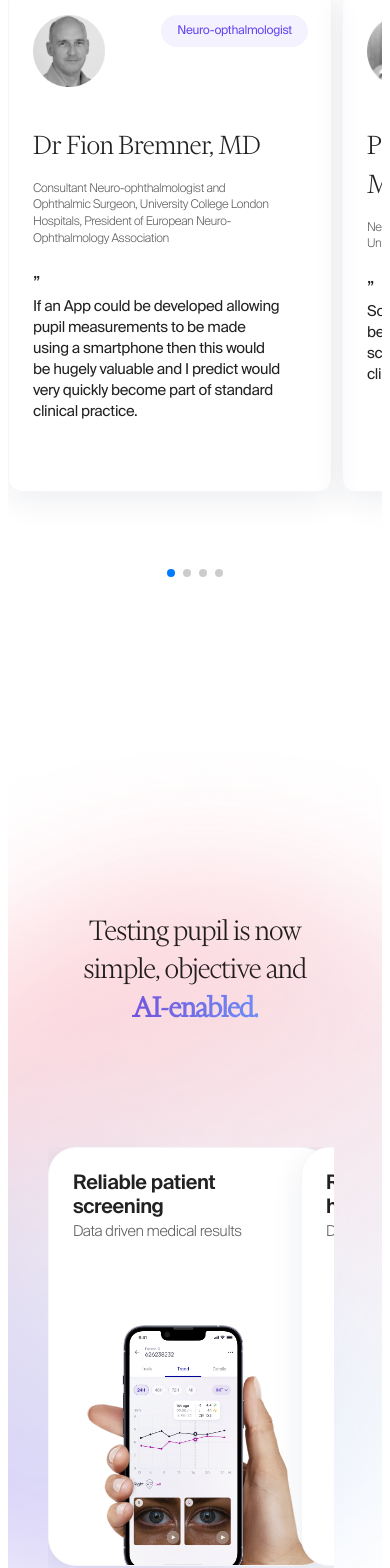
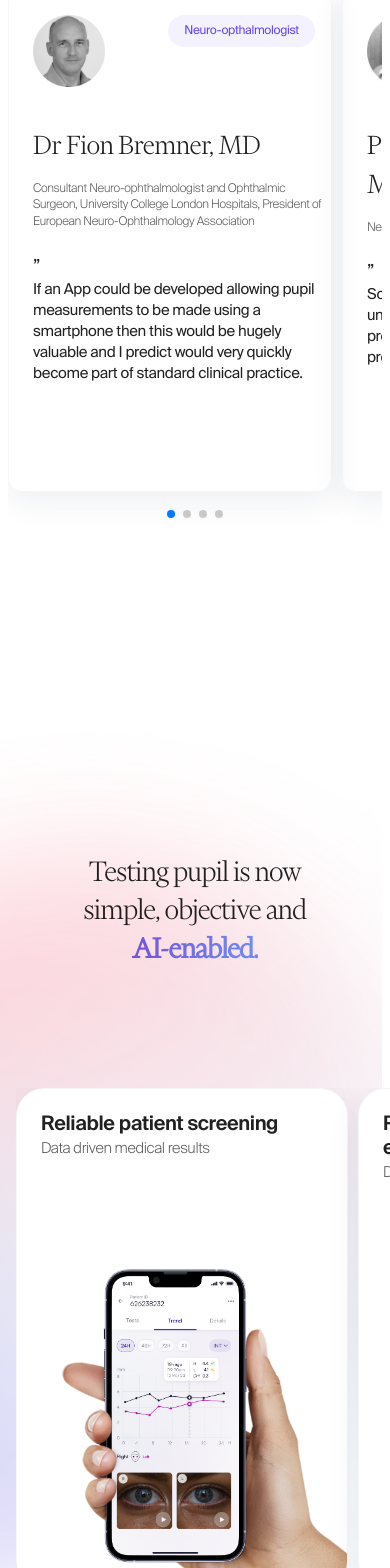
Before and after one commit to EniuK/solvemedTest, a Next.js app: page / in a window 390 px wide. Shown: the part 6680-8248 px from the top of the page. Built offline with nearby package versions, Linux system fonts and the light colour scheme.

Commit message:
hotfix second carousel

```diff
--- a/src/components/HomeCarousels/AppCards.tsx
+++ b/src/components/HomeCarousels/AppCards.tsx
@@ -47,7 +47,7 @@ const AppCards = () => {
   ];
 
   return (
-    <Box display={"flex"} justifyContent={"center"} alignItems={"center"} ml={istabletView ? -1 : -10} pl={istabletView ? 0 : 10} mt={15}>
+    <Box display={"flex"} width={"100vw"} justifyContent={"center"} alignItems={"center"} ml={istabletView ? -5 : -10} pl={istabletView ? 0 : 5} mt={15}>
       <Swiper
         slidesPerView={istabletView ? 1.17 : isMobileView ? 2 : 3.2}
         spaceBetween={10}
@@ -61,10 +61,8 @@ const AppCards = () => {
           return (
             <SwiperSlide key={idx}>
               <Box
-                width={istabletView ? "280px" : "350px"}
-                minWidth={"280px"}
-                maxHeight={istabletView ? "417px" : "523px"}
                 overflow={"hidden"}
+                maxWidth={"356px"}
                 key={idx}
                 mb={10}
                 bgcolor={"rgba(255, 255, 255, 1)"}
@@ -72,16 +70,16 @@ const AppCards = () => {
                 boxShadow={"0px 8px 32px rgba(27, 37, 74, 0.08)"}
                 borderRadius={"28px"}
               >
-                <Box width={"100%"} height={"137px"} pl={3} pr={3} pt={3}>
+                <Box width={"100%"} height={"137px"} pl={3} pt={3}>
                   <Box
-                    fontSize={"20px"}
+                    fontSize={isMobileView ? "20px" : "24px"}
                     display={"flex"}
                     fontFamily={"SuisseIntl"}
                     fontWeight={600}
                     justifyContent={"flex-start"}
                     textAlign={"left"}
                     alignItems="flex-start"
-                    pr={10}
+                    pr={6.5}
                   >
                     {e.title}
                   </Box>
@@ -100,7 +98,7 @@ const AppCards = () => {
                   </Box>
                 </Box>
 
-                <Box height={istabletView ? "" : "360px"}>
+                <Box mb={-1}>
                   <Image src={e.src} width={"350px"} height={"360px"} alt={e.title} />
                 </Box>
               </Box>
--- a/src/components/HomeCarousels/TeamCarousel.tsx
+++ b/src/components/HomeCarousels/TeamCarousel.tsx
@@ -69,18 +69,18 @@ const TeamCarousel = () => {
                     minHeight={"452px"}
                     p={3}
                     position={"relative"}
-                    pr={6}
+                    pr={0}
                     mt={3}
                     mb={5}
                     border={"1px solid #F5F5F7"}
                     boxShadow={"0px 8px 32px rgba(27, 37, 74, 0.08)"}
                     borderRadius={"14px"}
                   >
-                    <Box width={"110%"} display={"flex"} justifyContent={"space-between"} alignItems={"flex-start"}>
+                    <Box width={"100%"} display={"flex"} justifyContent={"space-between"} alignItems={"flex-start"}>
                       <Box>
                         <Image src={e.avatar} alt={e.name} width={"72px"} height={"72px"} />
                       </Box>
-                      <Box>
+                      <Box mr={2}>
                         {e.titles.map((title) => {
                           return (
                             <Box
@@ -101,12 +101,12 @@ const TeamCarousel = () => {
                       </Box>
                     </Box>
 
-                    <Box width={"100%"} mt={4} fontSize={"18px"}>
+                    <Box width={"100%"} mt={4} mr={6} fontSize={"18px"}>
                       <Typography fontFamily="FinancierDisplay" fontWeight={400} lineHeight={"130%"} letterSpacing={"-0.01em"}>
                         {e.name}
                       </Typography>
                     </Box>
-                    <Box width={"100%"} mt={2} pr={1} fontFamily="SuisseIntl" lineHeight={"140%"} fontWeight={300} color={"#5E5E5E"} fontSize={"12px"}>
+                    <Box width={"100%"} mt={2} pr={6} fontFamily="SuisseIntl" lineHeight={"140%"} fontWeight={300} color={"#5E5E5E"} fontSize={"12px"}>
                       {e.description}
                     </Box>
                     <Box mt={3}> &rdquo;</Box>
@@ -119,6 +119,7 @@ const TeamCarousel = () => {
                       alignItems={"flex-end"}
                       fontFamily="SuisseIntl"
                       fontWeight={400}
+                      mr={6}
                       fontSize={"15px"}
                     >
                       {e.quote}
--- a/src/pages/index.tsx
+++ b/src/pages/index.tsx
@@ -349,7 +349,8 @@ const Home: NextPage = () => {
         <Box
           pt={30}
           pb={30}
-          pl={6}
+          ml={-30}
+          pl={36}
           pr={6}
           style={{
             backgroundImage: `url('/images/bg/eyeEvaluation.png')`,
```
